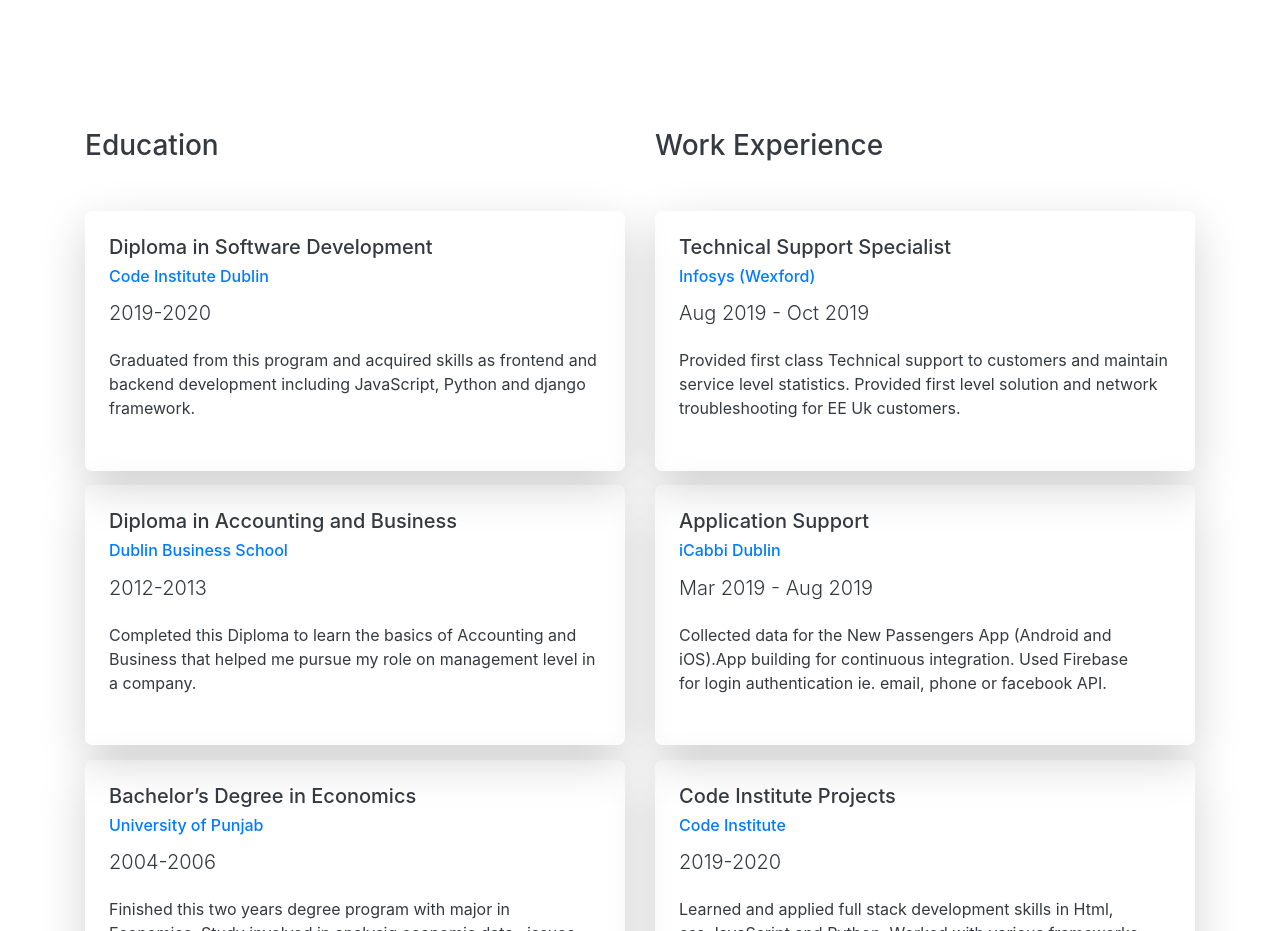
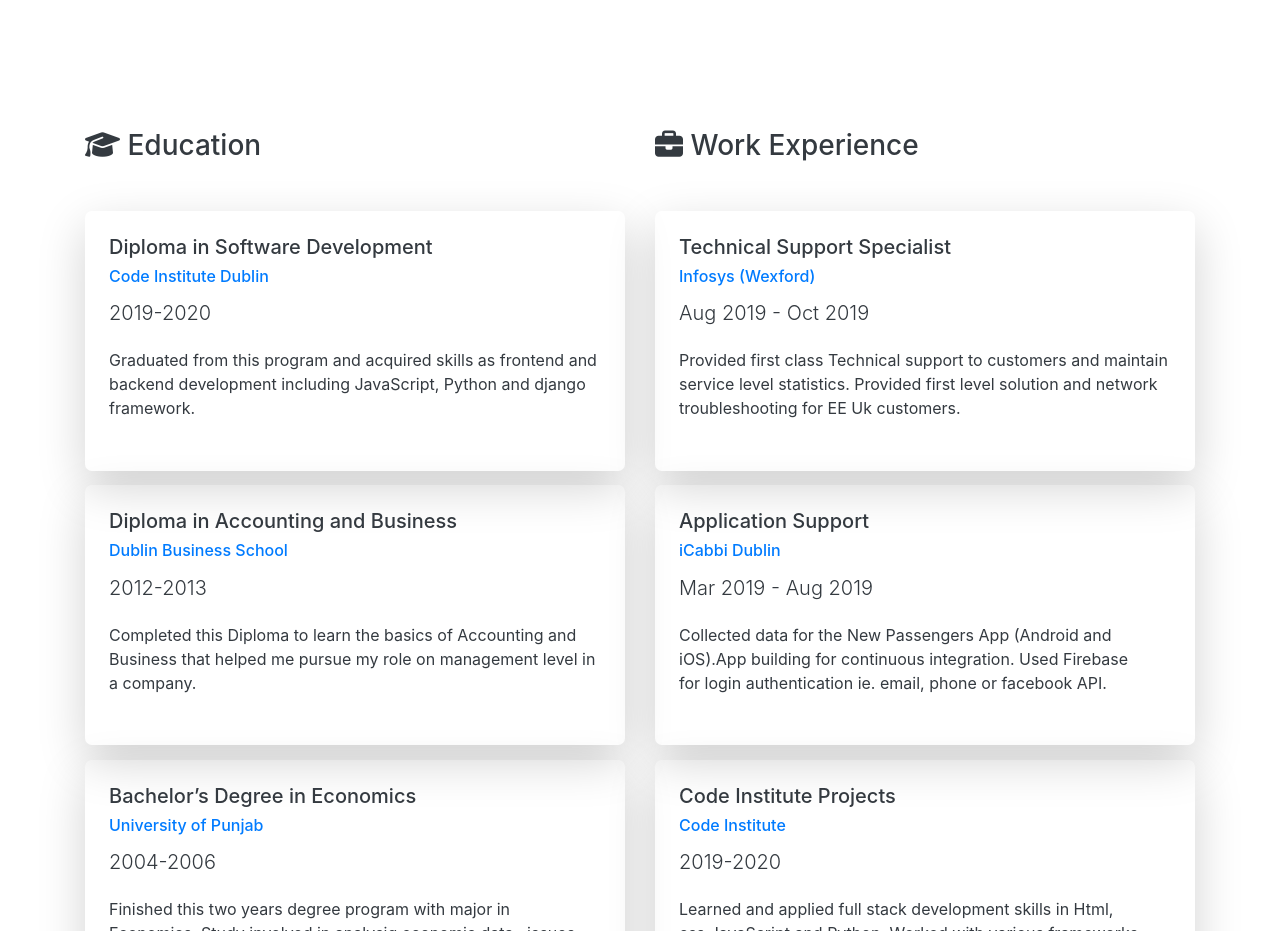
Before and after one commit to rasifrana/portfolio-asif, a plain HTML site: page index.html in a window 1280 px wide. Shown: the part 3060-3991 px from the top of the page. Drawn offline with nearby package versions, Linux system fonts and the light colour scheme.

Commit message:
add new icon for work/edu card

```diff
--- a/index.html
+++ b/index.html
@@ -1016,7 +1016,7 @@
               data-aos-duration="1600"
               class="text-center pb-5"
             >
-              Education
+              <i class="fas fa-graduation-cap"></i> Education
             </h3>
 
             <div class="edu-work-card p-4 mb-2 mt-5 shadow-lg">
@@ -1061,7 +1061,7 @@
               data-aos-duration="2200"
               class="text-center pb-5"
             >
-              Work Experience
+              <i class="fas fa-briefcase"></i> Work Experience
             </h3>
             <div class="edu-work-card p-4 mb-2 mt-5 shadow-lg">
               <h5>Technical Support Specialist</h5>
```
